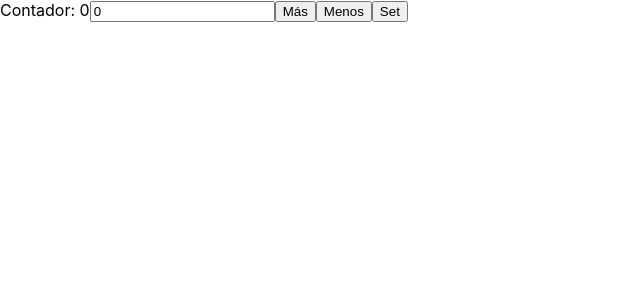
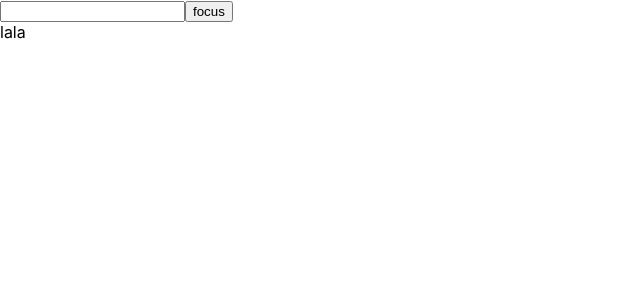
Before and after one commit to saureth/carrito-compras, a React (Create React App) app in the folder funcionales/funcionales/: page / in a window 1280 px wide. Shown: the top 300 px of the page, without its empty margins (0-640 px from the left). Built offline with nearby package versions, Linux system fonts and the light colour scheme.

Commit message:
Clase 64

```diff
--- a/funcionales/funcionales/src/App.js
+++ b/funcionales/funcionales/src/App.js
@@ -1,37 +1,21 @@
-import { useReducer, useState } from "react";
-
-const inicial = { contador: 0 };
-
-const reducer = (state,action) => {
-    switch (action.type) {
-        case 'incrementar':
-            return { contador: state.contador + 1}
-            break;
-        case 'reducir':
-            return { contador: state.contador - 1}
-            break;
-        case 'set':
-            return { contador: action.payload}
-            break;
-        default:
-            return state;
-            break;
-    }
-}
+import { useRef } from "react";
 
 const App = () => {
-    const [state, dispatch] = useReducer(reducer, inicial);
-    const [valor, setValor] = useState(0);
+    const ref = useRef();
+    const inputRef = useRef();
+    const click = ()=>{
+        ref.current.innerHTML = 'Chancho';
+    }
+    const focus = () => {
+        inputRef.current.focus();
+    }
     return (
         <div>
-            Contador: {state.contador}
-            <input value={valor} onChange={e=>setValor(e.target.value)} />
-            <button onClick={()=> dispatch({type: 'incrementar'})}> Más </button>
-            <button onClick={()=> dispatch({type: 'reducir'})}> Menos </button>
-            <button onClick={()=> dispatch({type: 'set', payload: 5})}> Set </button>
+            <input ref={inputRef} />
+            <button onClick={focus}>focus</button>
+            <div onClick={click} ref={ref}>lala </div>
         </div>
     );
-
 }
 
 export default App;
```
Also changed, not shown: funcionales/funcionales/src/useReducer.js (added, +37 -0 lines).
